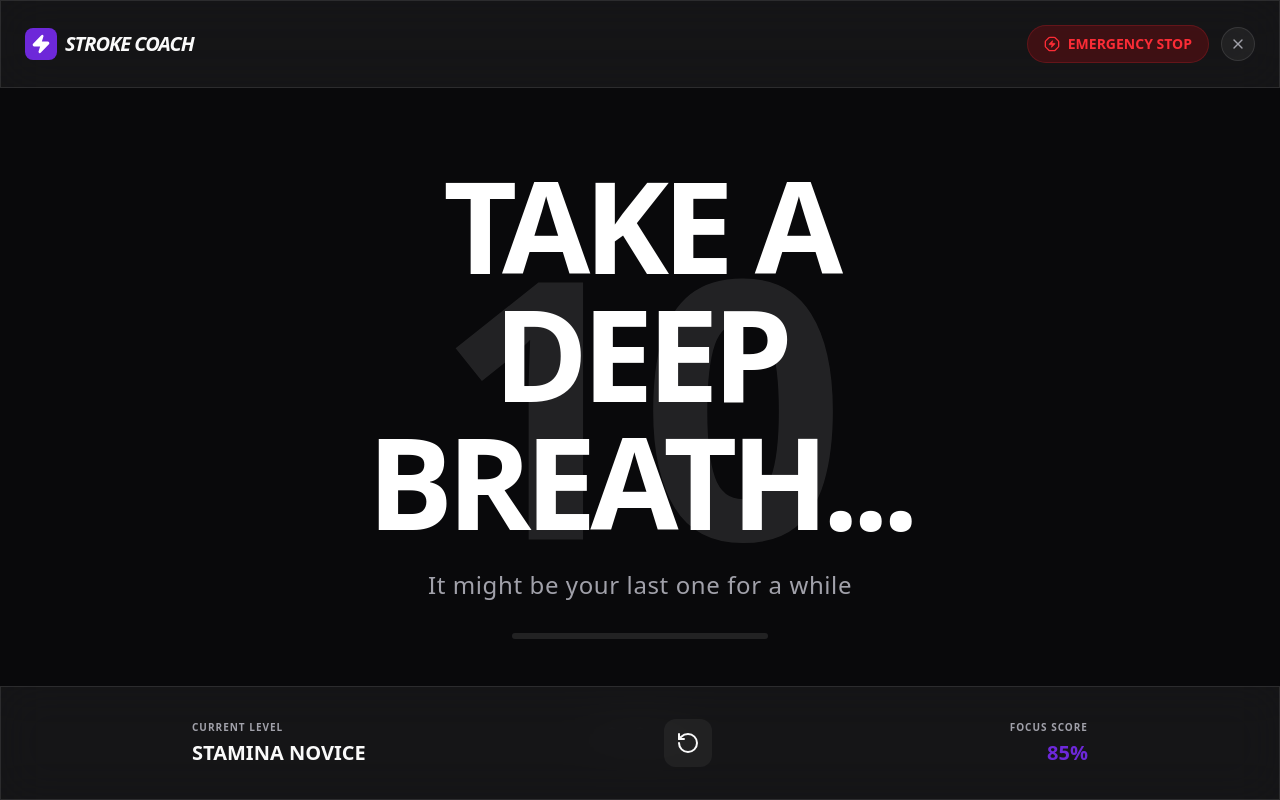
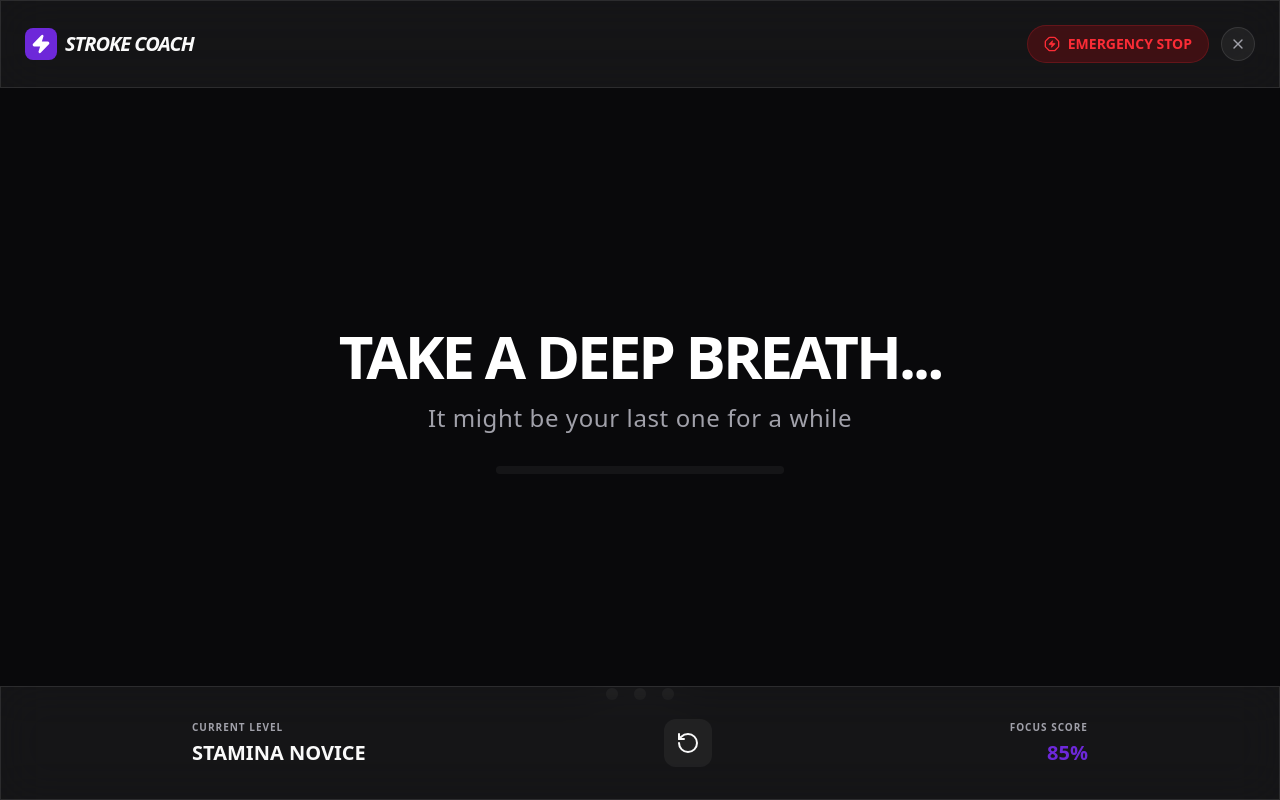
Before and after one commit to TheStkCoach/test-SC, a Next.js app: page / in a window 1280 px wide. Both pictures are taken after a click on the button "START SESSION". Built offline with nearby package versions, Linux system fonts and the light colour scheme.

Commit message:
style: remove numeric countdown and reduce session font size

```diff
--- a/src/components/SessionDisplay.tsx
+++ b/src/components/SessionDisplay.tsx
@@ -42,21 +42,8 @@ export function SessionDisplay({ command, state, timeLeft, totalDuration }: Sess
                     transition={{ duration: 0.4, ease: [0.23, 1, 0.32, 1] }}
                     className="relative z-10 text-center"
                 >
-                    {/* Numeric Countdown Overlay */}
-                    <div className="absolute inset-0 flex items-center justify-center -z-10 pointer-events-none select-none">
-                        <motion.span
-                            key={Math.floor(timeLeft / 1000)}
-                            initial={{ opacity: 0, scale: 0.5 }}
-                            animate={{ opacity: 0.1, scale: 1.5 }}
-                            exit={{ opacity: 0 }}
-                            className="text-[15rem] font-black text-white tabular-nums"
-                        >
-                            {Math.max(0, Math.ceil(timeLeft / 1000))}
-                        </motion.span>
-                    </div>
-
                     <h1 className={cn(
-                        "text-7xl md:text-9xl font-black uppercase tracking-tighter mb-6 transition-all duration-500",
+                        "text-4xl md:text-6xl font-black uppercase tracking-tighter mb-4 transition-all duration-500",
                         isGreen && "text-green-500",
                         isRed && "text-red-500 animate-pulse",
                         isYellow && "text-yellow-400",
@@ -77,16 +64,18 @@ export function SessionDisplay({ command, state, timeLeft, totalDuration }: Sess
                         </motion.p>
                     )}
 
-                    {/* Progress Bar */}
+                    {/* Progress Bar — fades out as time runs down */}
                     {totalDuration > 0 && (
-                        <div className="w-64 h-1.5 bg-white/10 rounded-full overflow-hidden mx-auto">
+                        <div className="w-72 h-2 bg-white/5 rounded-full overflow-hidden mx-auto mt-2">
                             <motion.div
                                 className={cn(
-                                    "h-full transition-colors duration-500",
-                                    isGreen && "bg-green-500 shadow-[0_0_10px_rgba(34,197,94,0.5)]",
-                                    isRed && "bg-red-500 shadow-[0_0_10px_rgba(239,68,68,0.5)]",
-                                    isYellow && "bg-yellow-500 shadow-[0_0_10px_rgba(234,179,8,0.5)]"
+                                    "h-full rounded-full transition-colors duration-500",
+                                    isGreen && "bg-green-500 shadow-[0_0_12px_rgba(34,197,94,0.6)]",
+                                    isRed && "bg-red-500 shadow-[0_0_12px_rgba(239,68,68,0.6)]",
+                                    isYellow && "bg-yellow-400 shadow-[0_0_12px_rgba(234,179,8,0.6)]",
+                                    isEmergency && "bg-red-600 shadow-[0_0_12px_rgba(220,38,38,0.8)]"
                                 )}
+                                style={{ opacity: 0.3 + (progress / 100) * 0.7 }}
                                 initial={{ width: "100%" }}
                                 animate={{ width: `${progress}%` }}
                                 transition={{ duration: 0.1, ease: "linear" }}
```
